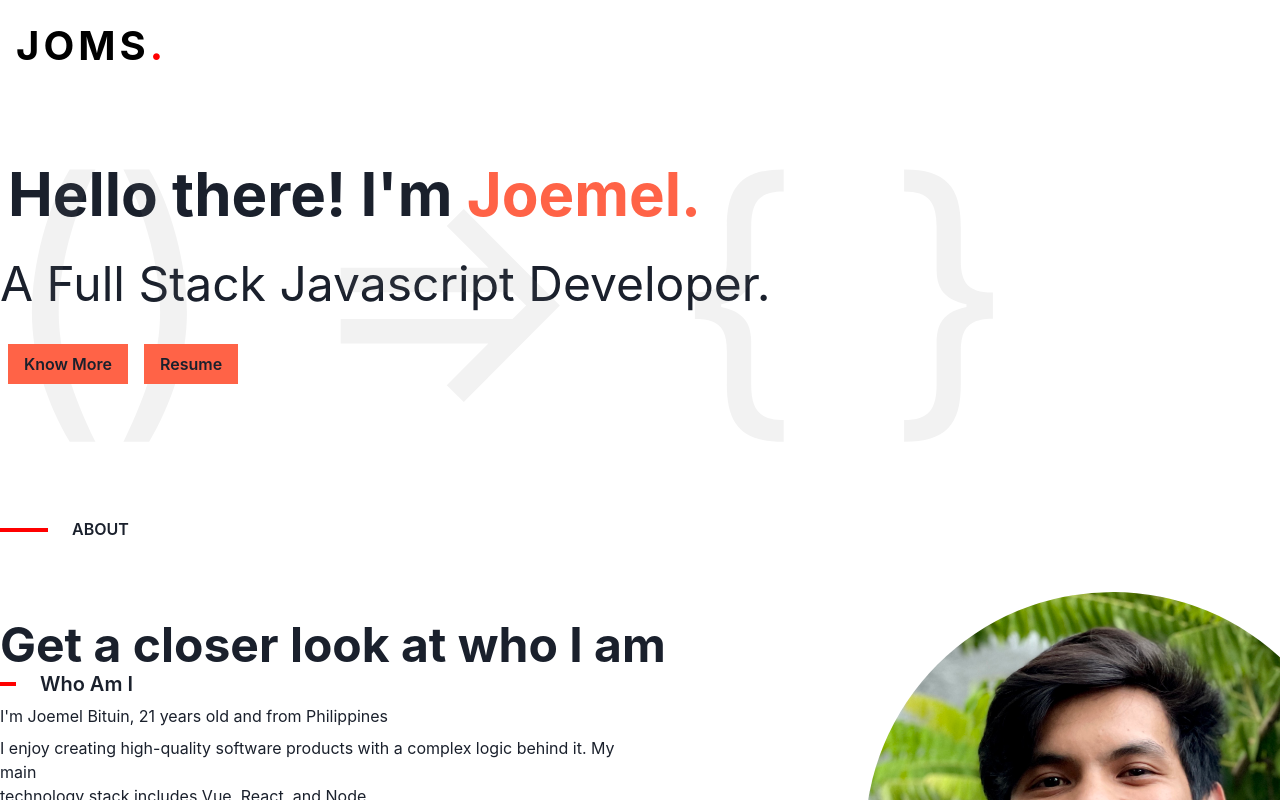
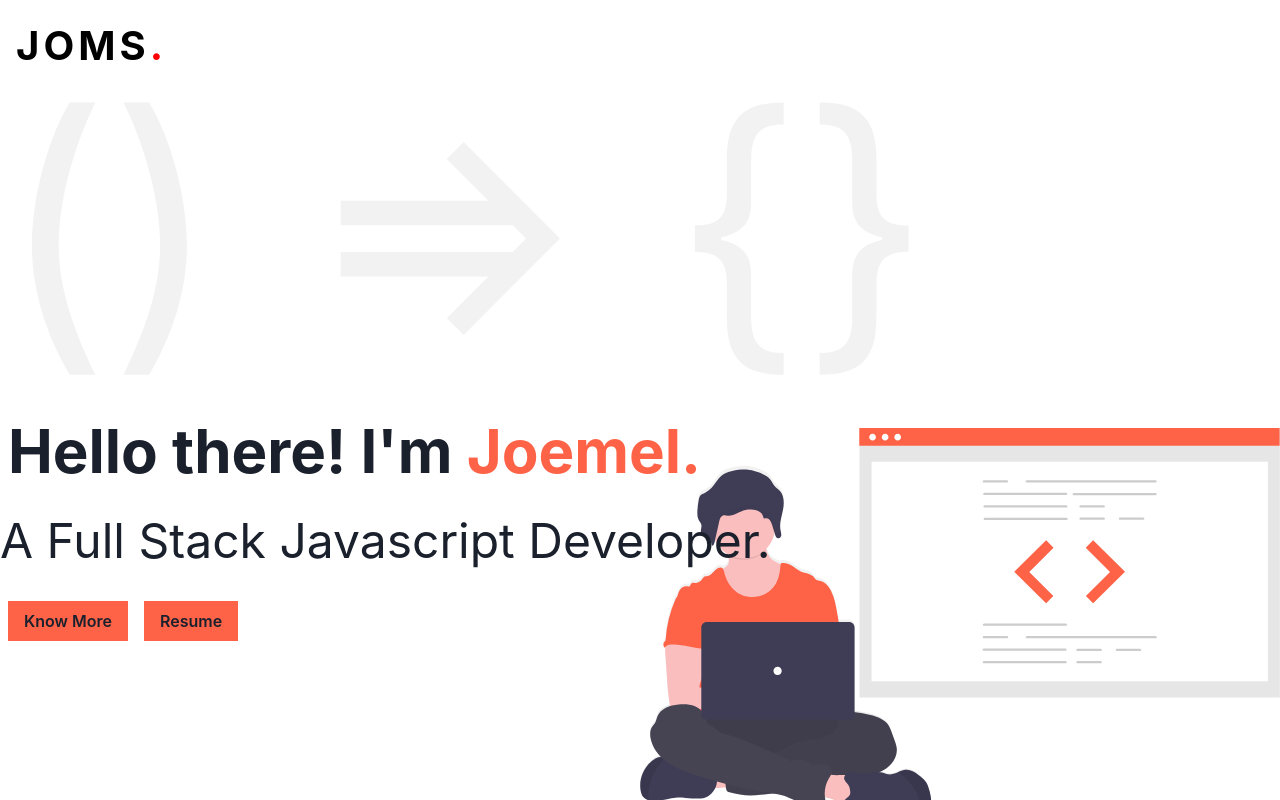
Before and after one commit to jBituin/joemelbituin, a Next.js app: page / in a window 1280 px wide. Shown: the top 800 px of the page. Built offline with nearby package versions, Linux system fonts and the light colour scheme.

Commit message:
Add svg bg

```diff
--- a/components/Hero.tsx
+++ b/components/Hero.tsx
@@ -1,5 +1,4 @@
 import React from 'react';
-import NextLink from 'next/link';
 import { Button, Flex, Link, Heading, Stack, Text } from '@chakra-ui/react';
 
 interface HeroProps {
@@ -8,6 +7,7 @@ interface HeroProps {
 
 export const Hero: React.FC<HeroProps> = ({ ...props }) => {
   const { scrollInto } = props;
+  const arrowFunction = '() => {}';
 
   return (
     <Flex
@@ -17,16 +17,21 @@ export const Hero: React.FC<HeroProps> = ({ ...props }) => {
       wrap='nowrap'
       width='100%'
       my='4rem'
+      backgroundImage={{ xl: 'url(../development.svg)' }}
+      backgroundRepeat='no-repeat'
+      backgroundPosition={'right bottom 5.5rem'}
+      backgroundSize='50%'
+      minH={{ md: '600px', lg: '750px' }}
       {...props}
     >
       <Text
-        fontSize={['100px', '200px', '300px']}
+        fontSize={['90px', '150px', '300px']}
         position='fixed'
+        top={{ lg: 0 }}
+        color='grey'
         opacity='0.1'
-        mt='20px'
-        color='grey'
       >
-        {'() => { }'}
+        {arrowFunction}
       </Text>
       <Stack
         spacing={4}
@@ -60,7 +65,6 @@ export const Hero: React.FC<HeroProps> = ({ ...props }) => {
           A Full Stack Javascript Developer.
         </Heading>
         <Flex dir='row'>
-          {/* <NextLink href='#about' scroll> */}
           <Button
             background='tomato'
             borderRadius='0'
@@ -74,7 +78,6 @@ export const Hero: React.FC<HeroProps> = ({ ...props }) => {
           >
             Know More
           </Button>
-          {/* </NextLink> */}
           <Link target='_blank' href='joemel-bituin.pdf'>
             <Button
               background='tomato'
@@ -90,13 +93,6 @@ export const Hero: React.FC<HeroProps> = ({ ...props }) => {
             </Button>
           </Link>
         </Flex>
-        <Text
-          fontSize='xs'
-          mt={2}
-          textAlign='center'
-          color='primary.800'
-          opacity='0.6'
-        ></Text>
       </Stack>
     </Flex>
   );
```
